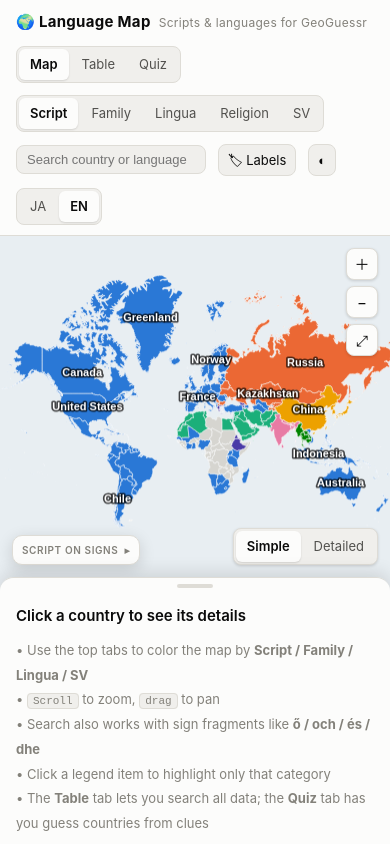
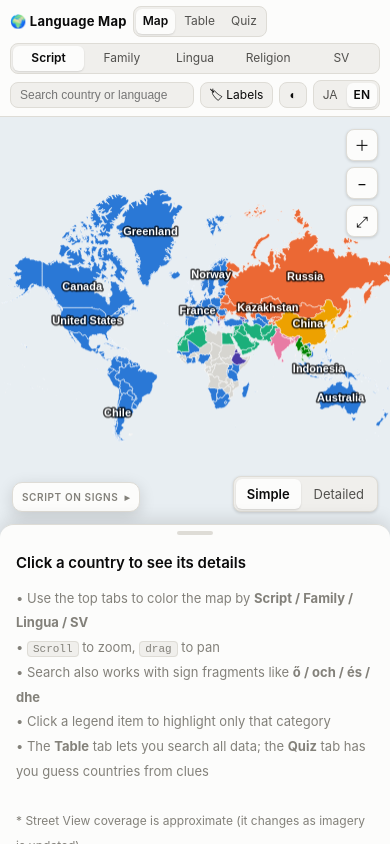
Before and after one commit to toshtosh2024/geolearner, a plain HTML site: page index.html in a window 390 px wide. Drawn offline with Linux system fonts and the light colour scheme.

Commit message:
Compact the header on narrow screens
- Phones (<=600px): three rows - title and view switch / color mode
  buttons across the full width / search, labels, theme and JA/EN
- Narrow screens (<=860px): tighter padding and smaller buttons; the
  subtitle is hidden
- Header goes from about 235px to 117px tall on phones

Co-Authored-By: Claude Opus 5.5 <noreply@anthropic.com>

```diff
--- a/css/style.css
+++ b/css/style.css
@@ -205,6 +205,76 @@ header {
   border-radius: 8px;
   padding: 5px 9px;
   font-size: 13px;
+}
+/* スマホ・タブレット幅: ヘッダーの余白とボタンを詰める */
+@media (max-width: 860px) {
+  header {
+    gap: 6px;
+    padding: 6px 10px;
+  }
+  .brand {
+    font-size: 14px;
+  }
+  .brand-sub {
+    display: none;
+  }
+  header .seg button,
+  header .iconbtn {
+    padding: 4px 9px;
+    font-size: 12px;
+    line-height: 1.4;
+  }
+  .search input {
+    width: 160px;
+    padding: 4px 9px;
+    font-size: 12px;
+    line-height: 1.4;
+  }
+}
+/*
+  スマホ幅: 3 段にまとめる
+  1 段目: タイトル・表示切替 ／ 2 段目: 塗り分け（横幅いっぱい）／ 3 段目: 検索・ラベル・テーマ・JA/EN
+*/
+@media (max-width: 600px) {
+  .brand {
+    order: 1;
+    font-size: 13px;
+  }
+  header .seg button {
+    padding-left: 7px;
+    padding-right: 7px;
+  }
+  #viewSeg {
+    order: 2;
+  }
+  header .spacer {
+    order: 3;
+  }
+  #modeSeg {
+    order: 5;
+    flex: 1 0 100%;
+  }
+  #modeSeg button {
+    flex: 1;
+    padding-left: 4px;
+    padding-right: 4px;
+  }
+  .search {
+    order: 6;
+    flex: 1;
+  }
+  .search input {
+    width: 100%;
+  }
+  #labelBtn {
+    order: 7;
+  }
+  #themeBtn {
+    order: 8;
+  }
+  #langSeg {
+    order: 9;
+  }
 }
 
 main {
```
